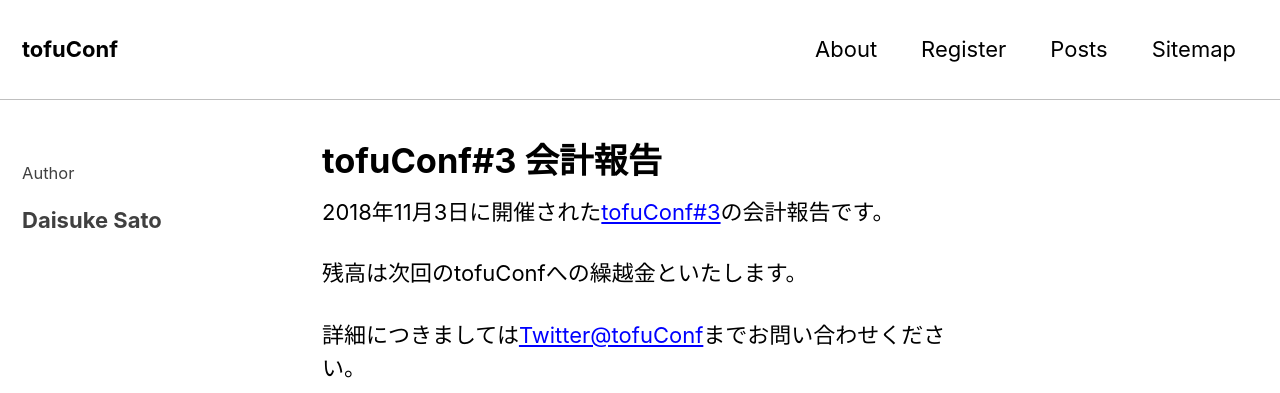
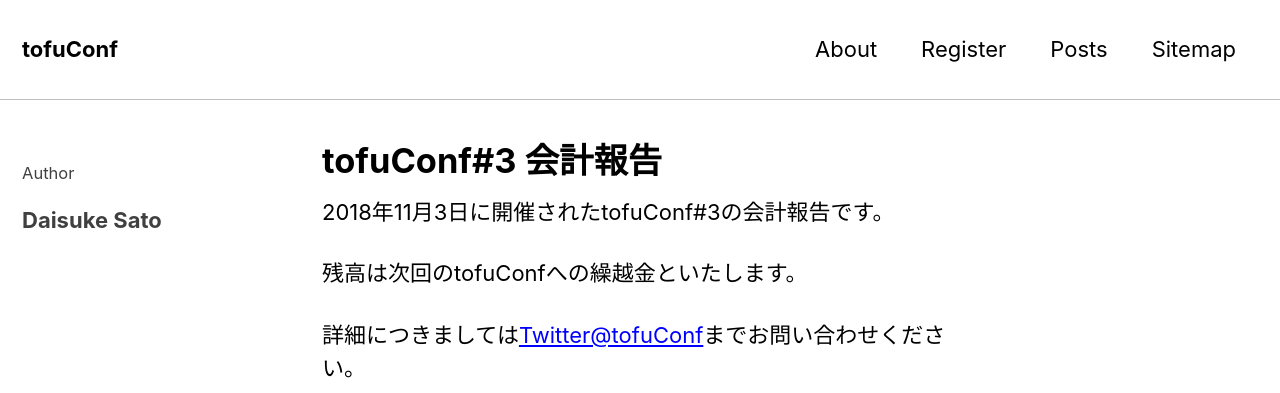
Before and after one commit to tofuconf/tofuconf.club, a Jekyll site: the page built from _posts/2018-11-03-financial-report.md, in a window 1280 px wide and 900 px high. Shown: the top 393 px of the window. Built offline with Jekyll 4.4.1, drawn with Linux system fonts in a browser that asks for light colours; nearby versions of some CDN libraries; some of the changed lines change nothing that is shown.

Commit message:
Fix link

```diff
--- a/_posts/2018-11-03-financial-report.md
+++ b/_posts/2018-11-03-financial-report.md
@@ -12,7 +12,8 @@
 
 ---
 
-2018年11月3日に開催された[tofuConf#3](/2018-11-03/we-held-the-3rd-tofuconf.html)の会計報告です。
+<!-- 2018年11月3日に開催された[tofuConf#3](/2018-11-03/we-held-the-3rd-tofuconf.html)の会計報告です。-->
+2018年11月3日に開催されたtofuConf#3の会計報告です。
 
 残高は次回のtofuConfへの繰越金といたします。
 
```
